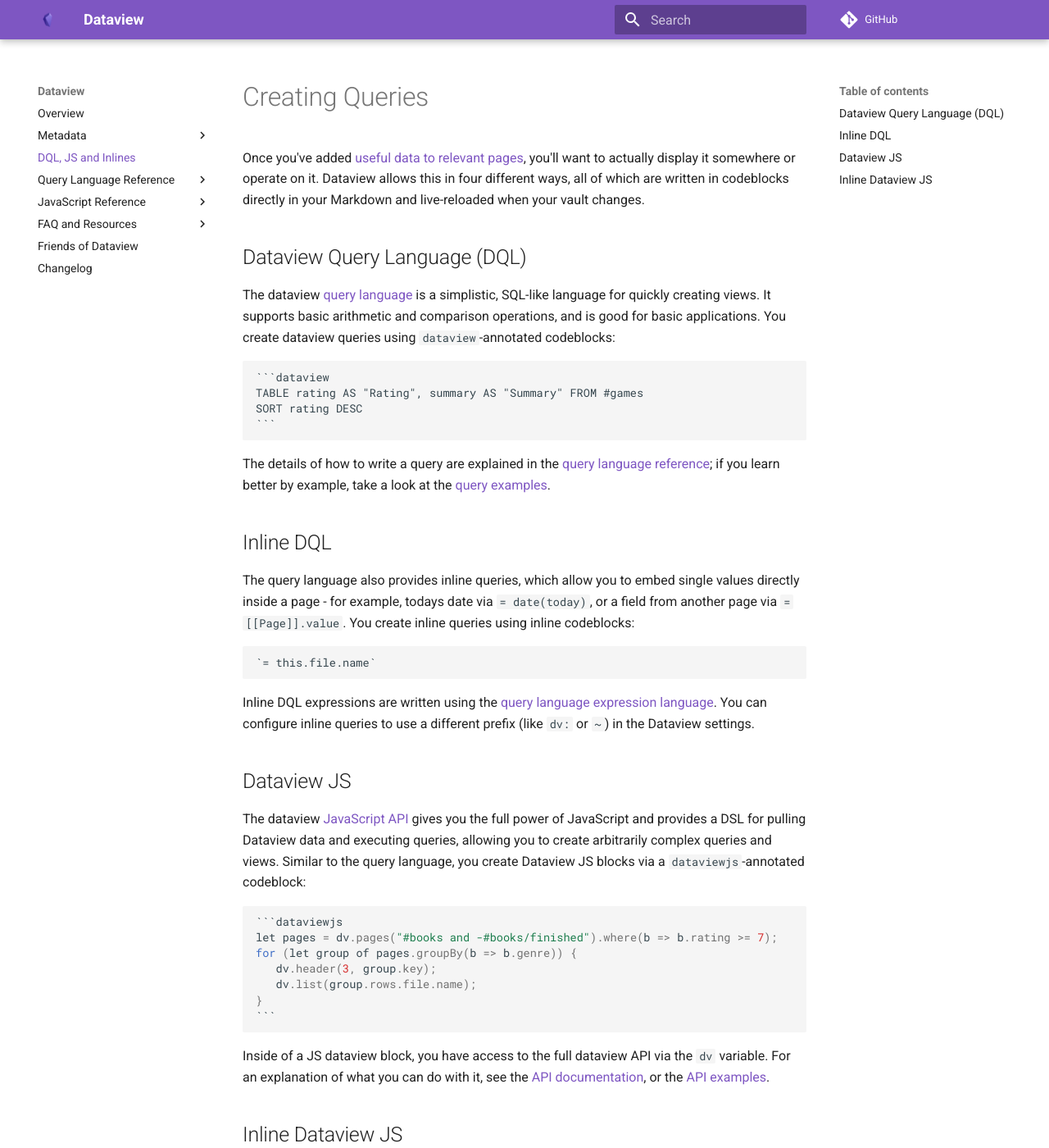
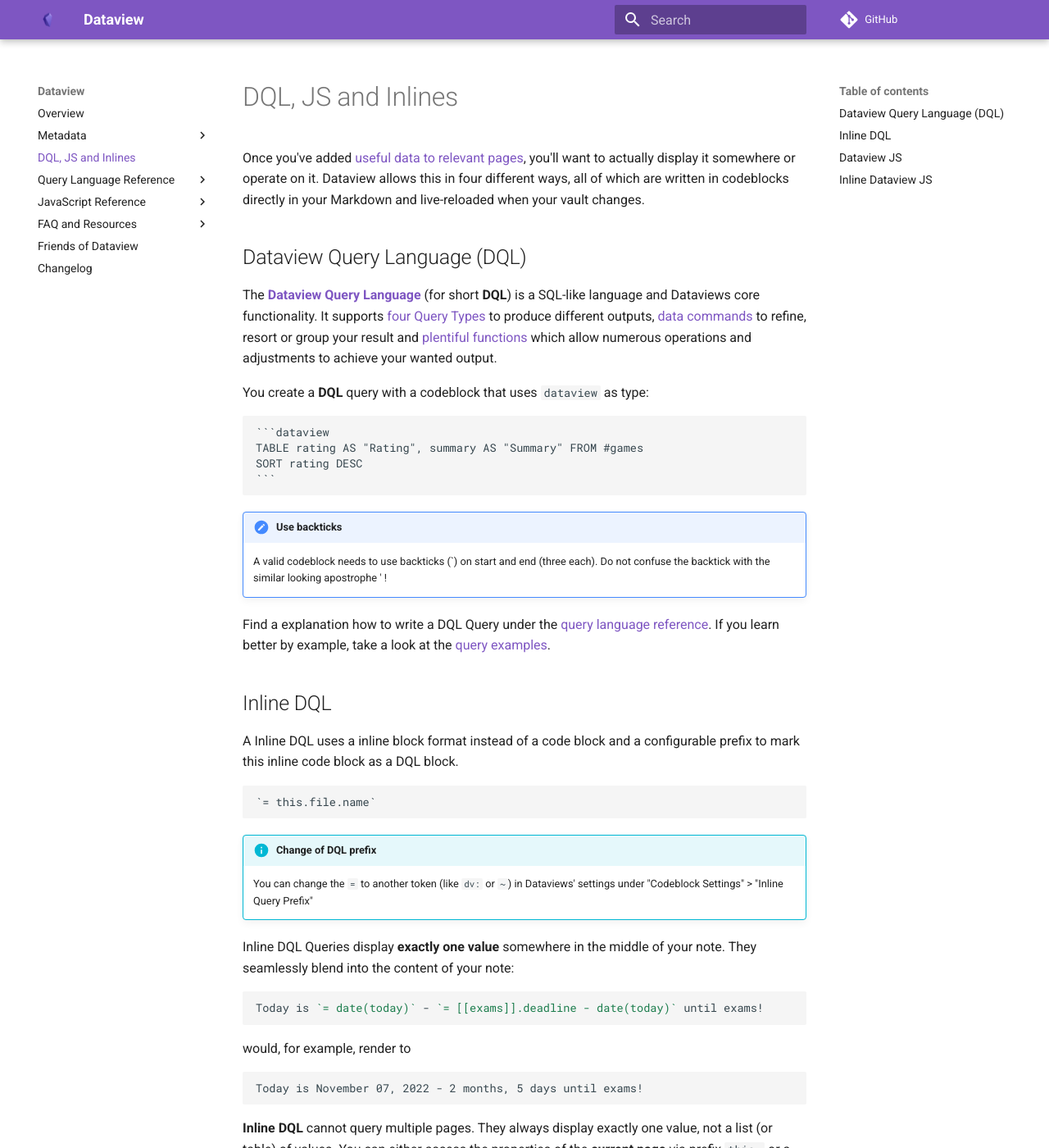
Before and after one commit to blacksmithgu/obsidian-dataview, an MkDocs documentation site: the page built from docs/docs/queries/dql-js-inline.md, in a window 1280 px wide and 1400 px high. Shown: the whole window at 82% size. Built offline with MkDocs 1.6.1 and Material for MkDocs 9.7.7, drawn with Linux system fonts in a browser that asks for light colours; comment, search, counter and statistics services are not loaded; some of the changed text lies outside the part shown.

Commit message:
Documentation: Rework of "DQL, JS and Inlines" Page (#1561)
* docs(dqlinlinejs): rework DQL, JS and Inlines

* docs(dqljsinline): add hints to js queries

* docs(dqljsinline): outsource inline DQL as field explanation to FAQ

````diff
--- a/docs/docs/queries/dql-js-inline.md
+++ b/docs/docs/queries/dql-js-inline.md
@@ -1,4 +1,4 @@
-# Creating Queries
+# DQL, JS and Inlines
 
 Once you've added [useful data to relevant pages](../annotation/add-metadata.md), you'll want to actually display it somewhere or operate on it. Dataview
 allows this in four different ways, all of which are written in codeblocks directly in your Markdown and live-reloaded
@@ -6,9 +6,9 @@ when your vault changes.
 
 ## Dataview Query Language (DQL)
 
-The dataview [query language](../../queries/structure) is a simplistic, SQL-like language for quickly creating views. It
-supports basic arithmetic and comparison operations, and is good for basic applications. You create dataview queries
-using `dataview`-annotated codeblocks:
+The [**Dataview Query Language**](../../queries/structure) (for short **DQL**) is a SQL-like language and Dataviews core functionality. It supports [four Query Types](./query-types.md) to produce different outputs, [data commands](./data-commands.md) to refine, resort or group your result and [plentiful functions](../reference/functions.md) which allow numerous operations and adjustments to achieve your wanted output.
+
+You create a **DQL** query with a codeblock that uses `dataview` as type:
 
 ~~~
 ```dataview
@@ -17,21 +17,50 @@ SORT rating DESC
 ```
 ~~~
 
-The details of how to write a query are explained in the [query language
-reference](../../queries/structure); if you learn better by example, take a look at the [query examples](../../resources/examples).
+!!! attention "Use backticks"
+    A valid codeblock needs to use backticks (\`) on start and end (three each). Do not confuse the backtick with the similar looking apostrophe ' !
+
+Find a explanation how to write a DQL Query under the [query language
+reference](../../queries/structure). If you learn better by example, take a look at the [query examples](../../resources/examples).
 
 ## Inline DQL
 
-The query language also provides inline queries, which allow you to embed single values
-directly inside a page - for example, todays date via `= date(today)`, or a field from another page via `=
-[[Page]].value`. You create inline queries using inline codeblocks:
+A Inline DQL uses a inline block format instead of a code block and a configurable prefix to mark this inline code block as a DQL block.
 
 ~~~
 `= this.file.name`
 ~~~
 
-Inline DQL expressions are written using the [query language expression language](../../reference/expressions). You can
-configure inline queries to use a different prefix (like `dv:` or `~`) in the Dataview settings.
+!!! info "Change of DQL prefix"
+    You can change the `=` to another token (like `dv:` or `~`) in Dataviews' settings under "Codeblock Settings" > "Inline Query Prefix"
+
+Inline DQL Queries display **exactly one value** somewhere in the middle of your note. They seamlessly blend into the content of your note:
+
+~~~markdown
+Today is `= date(today)` - `= [[exams]].deadline - date(today)` until exams!
+~~~
+
+would, for example, render to
+
+~~~markdown
+Today is November 07, 2022 - 2 months, 5 days until exams!
+~~~
+
+**Inline DQL** cannot query multiple pages. They always display exactly one value, not a list (or table) of values. You can either access the properties of the **current page** via prefix `this.` or a different page via `[[linkToPage]]`.
+
+~~~markdown
+`= this.file.name`
+`= this.file.mtime`
+`= this.someMetadataField`
+`= [[secondPage]].file.name`
+`= [[secondPage]].file.mtime`
+`= [[secondPage]].someMetadataField`
+~~~
+
+You can use everything available as [expressions](../../reference/expressions) and [literals](../../reference/literals) in a Inline DQL, including [functions](../../reference/functions). Query Types and Data Commands on the other hand are **not available in Inlines.**
+
+!!! hint "Saving Inline DQL in metadata fields"
+    You can store a Inline DQL inside a field for reusability with some limitations. Read more about it in [the FAQ](../../resources/faq#can-i-save-the-result-of-a-query-for-reusability).
 
 ## Dataview JS
 
@@ -53,6 +82,9 @@ Inside of a JS dataview block, you have access to the full dataview API via the
 what you can do with it, see the [API documentation](../../api/code-reference), or the [API
 examples](../../api/code-examples).
 
+!!! attention "Advanced usage"
+    Writing Javascript queries is a advanced technique that requires understanding in programming and JS. Please be aware that JS Queries have access to your file system and be cautious when using other peopless' JS Queries, especially when they are not publicy shared through the Obsidian Community.
+
 ## Inline Dataview JS
 
 Similar to the query language, you can write JS inline queries, which let you embed a computed JS value directly. You
@@ -64,3 +96,8 @@ create JS inline queries via inline code blocks:
 
 In inline DataviewJS, you have access to the `dv` variable, as in `dataviewjs` codeblocks, and can make all of the same calls. The result
 should be something which evaluates to a JavaScript value, which Dataview will automatically render appropriately.
+
+Unline Inline DQL queries, Inline JS queries do have access to everything a Dataview JS Query has available and can hence query and output multiple pages.
+
+!!! info "Change of Inline JS prefix"
+    You can change the `$=` to another token (like `dvjs:` or `$~`) in Dataviews' settings under "Codeblock Settings" > "Javascript Inline Query Prefix"
````
Also changed, not shown: docs/docs/resources/faq.md (+37 -0 lines).
